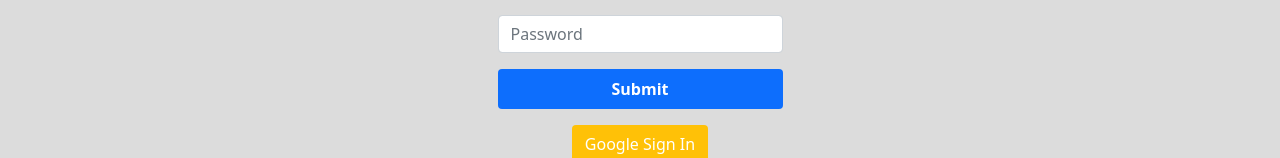
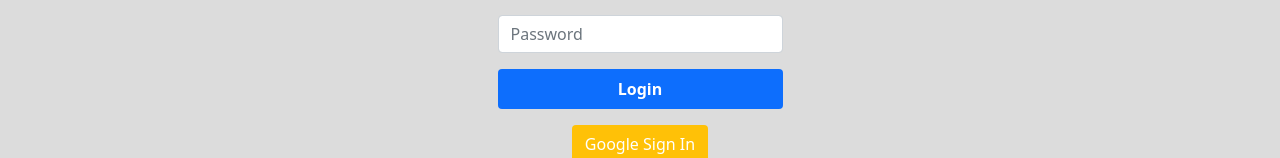
Before and after one commit to NaimulHasan8080/dialz-client-site-full-project, a React (Create React App) app: page /login in a window 1280 px wide. Shown: the part 304-462 px from the top of the page. Built offline with nearby package versions, Linux system fonts and the light colour scheme; no server answers.

Commit message:
add readme.md file

```diff
--- a/src/Pages/AdminDashboard/AdminDashboard.js
+++ b/src/Pages/AdminDashboard/AdminDashboard.js
@@ -80,13 +80,13 @@
                             <AddReview></AddReview>
                         </Route>
 
-                        <Route path={`${path}/addproducts`}>
+                        <AdminRoute path={`${path}/addproducts`}>
                             <AddProducts></AddProducts>
-                        </Route>
+                        </AdminRoute>
 
-                        <Route path={`${path}/makeadmin`}>
+                        <AdminRoute path={`${path}/makeadmin`}>
                             <AdminMake></AdminMake>
-                        </Route>
+                        </AdminRoute>
 
                         <AdminRoute path={`${path}/manageorders`}>
                             <ManageOrders></ManageOrders>
--- a/src/Pages/LogIn/LogIn.js
+++ b/src/Pages/LogIn/LogIn.js
@@ -48,7 +48,7 @@
                                                 <input className="form-control mb-3" type="password" {...register("password")} placeholder="Password" />
 
 
-                                                <input type="submit" className="btn btn-primary border-0 p-2 w-100 text-white fw-bold" />
+                                                <input type="submit" value="Login" className="btn btn-primary border-0 p-2 w-100 text-white fw-bold" />
                                             </form>
                                         </div>
                                     </div>
--- a/src/routes/AdminRoute.js
+++ b/src/routes/AdminRoute.js
@@ -5,7 +5,7 @@
 
 const AdminRoute = ({ children, ...rest }) => {
     const { user, admin, isLoading } = useAuth();
-    if (isLoading) {
+    if (!admin) {
         return <Spinner animation="border" variant="danger" />
     }
     console.log(admin);
```
Also changed, not shown: 1 other file (tests, documents, lock files or other folders).
